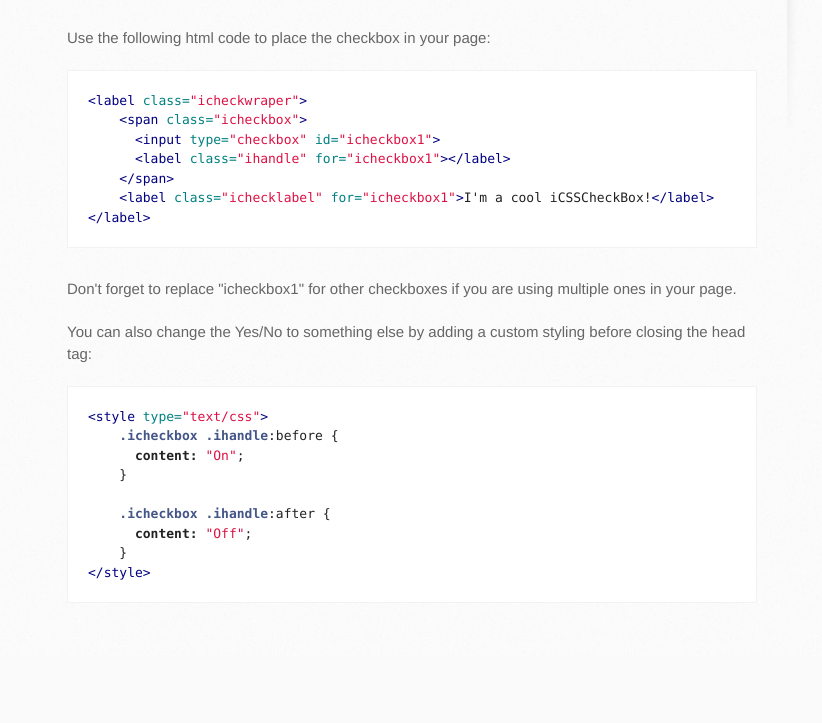
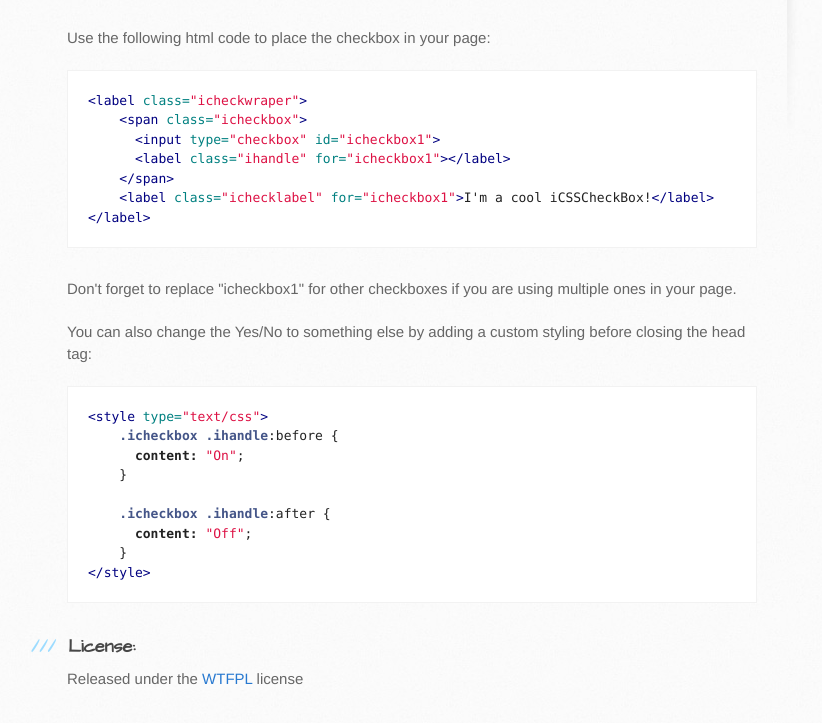
Before and after one commit to YoussefKababe/iCSSCheckBox, a plain HTML site: page index.html in a window 1280 px wide. Shown: the part 607-1330 px from the top of the page, without its empty margins (103-925 px from the left). Before the commit the page ends 1263 px from the top, so only its background shows below. Drawn offline with Linux system fonts and the light colour scheme.

Commit message:
Add license to index.html

```diff
--- a/index.html
+++ b/index.html
@@ -83,6 +83,10 @@
     <span class="p">}</span>
 <span class="nt">&lt;/style&gt;</span>
 </pre></div>
+
+<h3>
+<a name="license" class="anchor" href="#license"><span class="octicon octicon-link"></span></a>License:</h3>
+<p>Released under the <a href="http://www.wtfpl.net" target="_blank">WTFPL</a> license</p>
         </section>
 
         <aside id="sidebar">
```
